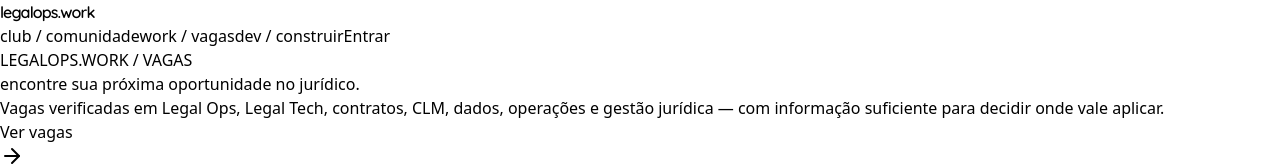
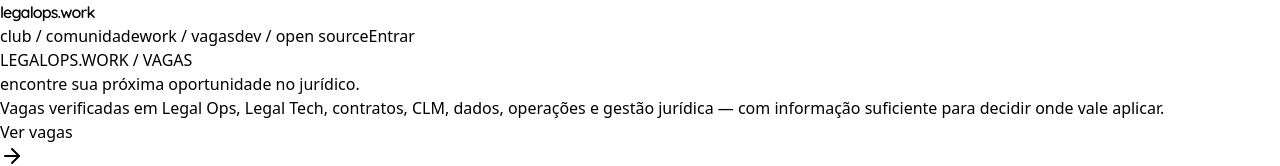
Before and after one commit to agenciaspace/legalops, a Next.js app: page / in a window 1280 px wide. Shown: the top 166 px of the page. Built offline with nearby package versions, Linux system fonts and the light colour scheme; no server answers; the database is empty.

Commit message:
feat: reposition dev as open source legal tech

```diff
--- a/components/ClubHeader.tsx
+++ b/components/ClubHeader.tsx
@@ -8,13 +8,13 @@
   pt: {
     club: 'comunidade',
     work: 'vagas',
-    dev: 'construir',
+    dev: 'open source',
     login: 'Entrar',
   },
   en: {
     club: 'community',
     work: 'jobs',
-    dev: 'build',
+    dev: 'open source',
     login: 'Sign in',
   },
 } as const
```
